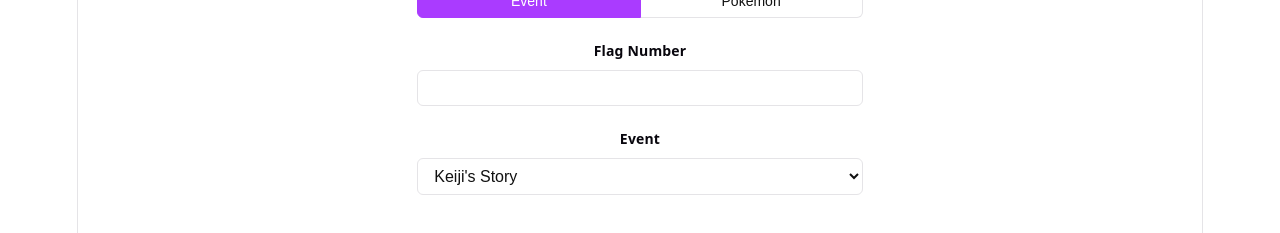
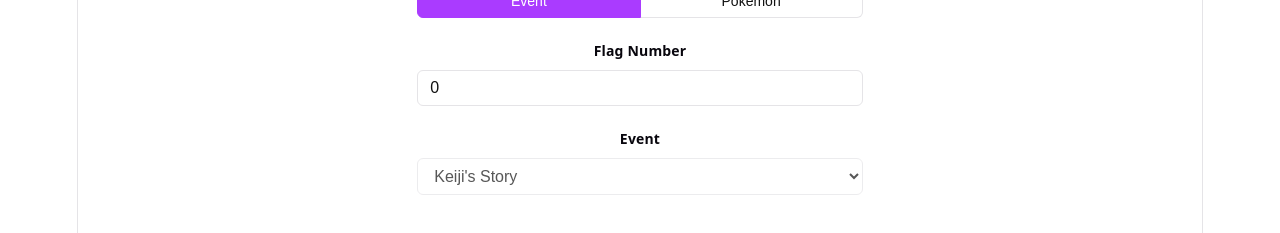
Before and after one commit to ScottWegley/ConquestPasswordGen, a React (Vite) app: page / in a window 1280 px wide. Both pictures are taken after a click on the button "Event". Shown: the part 411-644 px from the top of the page. Built offline with nearby package versions, Linux system fonts and the light colour scheme.

Commit message:
match variable rename for flag, dynamic max flag based on password type, tied event to flag value

```diff
--- a/src/App.tsx
+++ b/src/App.tsx
@@ -7,9 +7,8 @@ function App() {
     password, setPassword,
     region, setRegion,
     category, setCategory,
-    flagNumber, setFlagNumber,
+    flag, setFlag,
     pokemon, setPokemon,
-    event, setEvent,
     encode,
     decode,
   } = usePasswordForm();
@@ -74,9 +73,10 @@ function App() {
           <span>Flag Number</span>
           <input
             type="number"
-            value={flagNumber}
-            onChange={(e) => setFlagNumber(Number(e.target.value))}
+            value={flag}
+            onChange={(e) => setFlag(Number(e.target.value))}
             min={0}
+            max={(category === 'event' ? 4 : 63)}
           />
         </label>
 
@@ -94,7 +94,7 @@ function App() {
         {category === 'event' && (
           <label className="field">
             <span>Event</span>
-            <select value={event} onChange={(e) => setEvent(e.target.value)}>
+            <select value={EVENT_LIST[flag]} disabled={true} onChange={(e) => {}} title={"The value of the event is determined by the flag number."}>
               {EVENT_LIST.map((e) => (
                 <option key={e} value={e}>{e}</option>
               ))}
```
